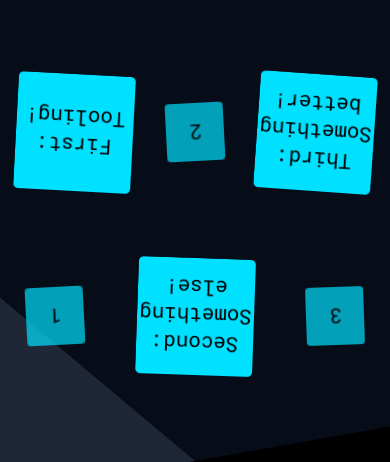
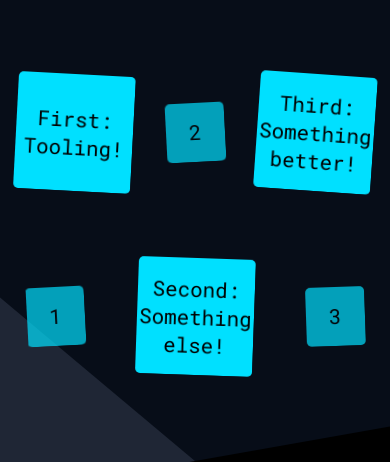
Before and after one commit to JakePitman/moreaporia, a React (Create React App) app: page /about in a window 390 px wide. Both pictures are taken after a click on the element 78 px from the left and 790 px from the top of the page. Shown: the part 299-761 px from the top of the page. Built offline with nearby package versions, Linux system fonts and the light colour scheme; a web font is replaced by a local one.

Commit message:
Support AboutWorkContent on mobile

```diff
--- a/src/components/AboutPage/AboutWorkContent.tsx
+++ b/src/components/AboutPage/AboutWorkContent.tsx
@@ -4,11 +4,11 @@ import styles from "./AboutWorkContent.module.scss";
 import FlipCard from "./FlipCard";
 import {
   cardVariantsLeftToRight,
-  cardVariantsBottomToTop,
+  cardVariantsTopToBottom,
 } from "./flipCardVariants";
 import colors from "../../shared/_colors.module.scss";
 import BrowserContext from "../../shared/browserContext";
-const { gradient1, gradient3, gradient5 } = colors;
+const { gradient1, gradient2, gradient3, gradient4, gradient5 } = colors;
 
 const flipCardData = {
   landscape: [
@@ -56,14 +56,23 @@ const flipCardData = {
   ],
 };
 
+const portraitGradientsMap = [
+  [gradient4, gradient3],
+  [gradient3, gradient2],
+  [gradient2, gradient1],
+];
+
 const AboutJakeContent = () => {
   const { isLandscape } = useContext(BrowserContext);
+  const cardVariants = isLandscape
+    ? cardVariantsLeftToRight
+    : cardVariantsTopToBottom;
 
   return (
     <div className={styles.rowsContainer}>
       {flipCardData.landscape.map((row, rowNumber) => (
         <div className={styles.row}>
-          {row.map((cardData) => (
+          {row.map((cardData, cardNumber) => (
             <div
               className={
                 cardData.small
@@ -78,11 +87,13 @@ const AboutJakeContent = () => {
                 rotate={cardData.rotate}
                 tagRotation={5}
                 backgroundGradients={
-                  rowNumber === 0
-                    ? [gradient1, gradient3]
-                    : [gradient3, gradient5]
+                  isLandscape
+                    ? rowNumber === 0
+                      ? [gradient1, gradient3]
+                      : [gradient3, gradient5]
+                    : (portraitGradientsMap[cardNumber] as [string, string])
                 }
-                variants={cardVariantsLeftToRight}
+                variants={cardVariants}
               >
                 {cardData.children}
               </FlipCard>
```
